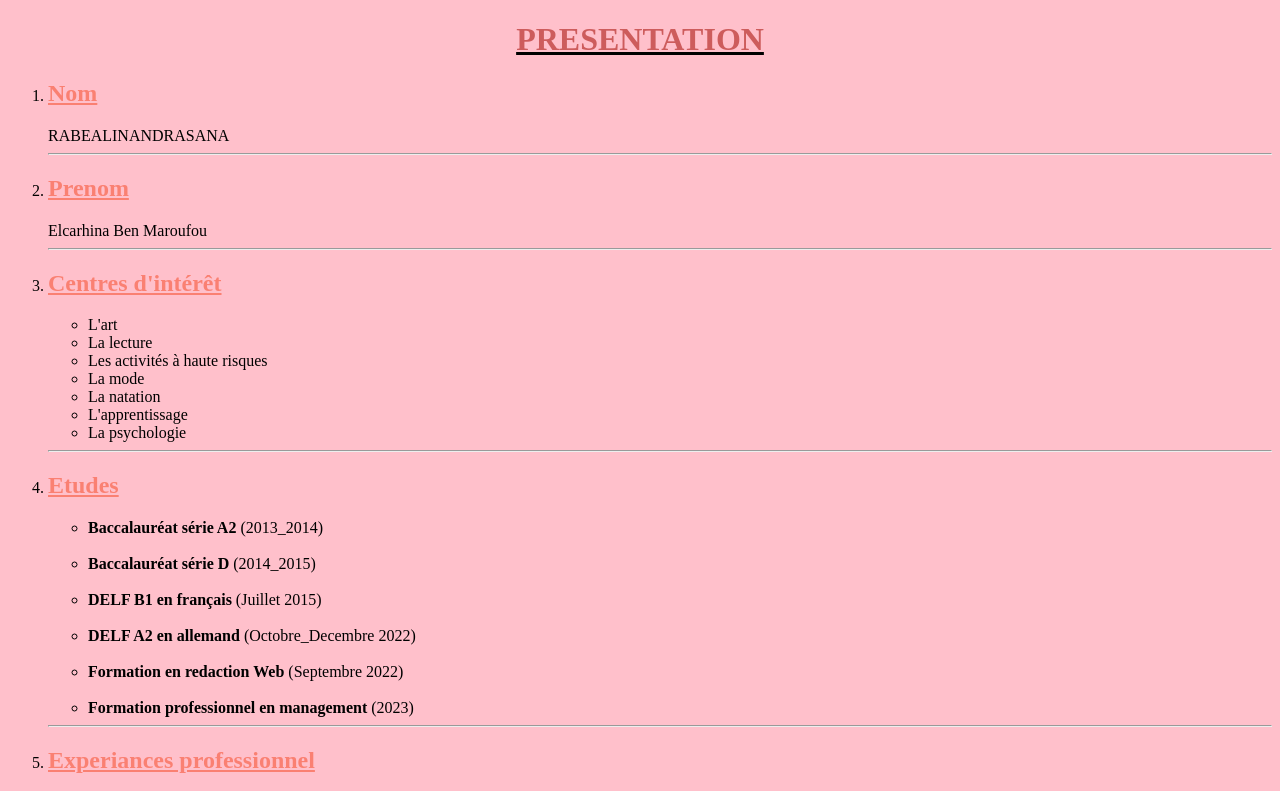
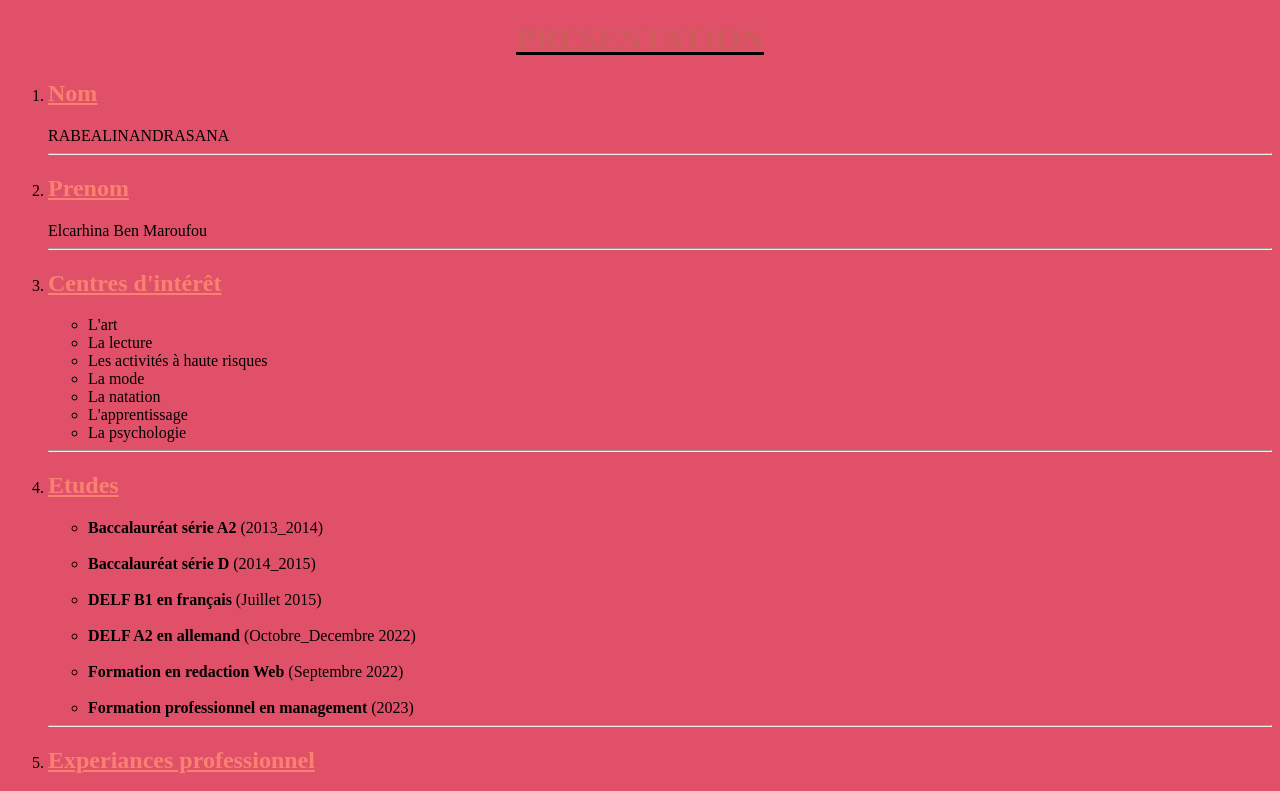
Before and after one commit to Elcarbm/pratique, a plain HTML site: page index.html in a window 1280 px wide. Shown: the top 791 px of the page. Drawn offline with Linux system fonts and the light colour scheme.

Commit message:
changement de couleur

```diff
--- a/index.html
+++ b/index.html
@@ -6,7 +6,7 @@
 
 <style>
     body {
-        background-color: pink;
+        background-color: rgb(224, 81, 105);
     }
 </style>
 </head>
```
